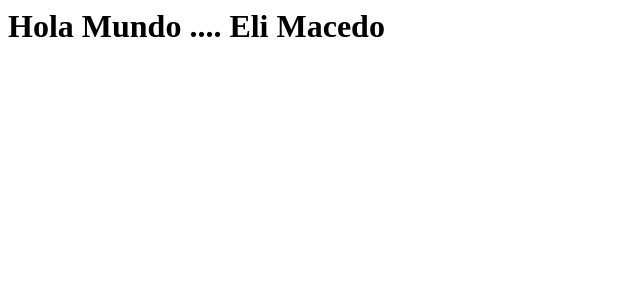
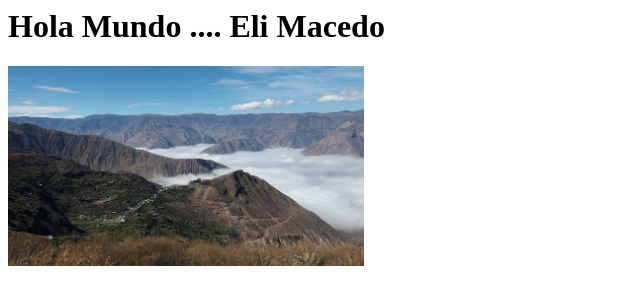
Before and after one commit to ElizabethMacedoB/ElizabethMacedoB.github.io, a plain HTML site: page index.html in a window 1280 px wide. Shown: the whole page, without its empty margins (0-640 px from the left). Drawn offline with Linux system fonts and the light colour scheme.

Commit message:
agregando imagen

```diff
--- a/index.html
+++ b/index.html
@@ -1,3 +1,7 @@
 <html>
     <h1>Hola Mundo .... Eli Macedo</h1>
-</html>
+<div>
+    <img src="tauria.jpg" height="200">
+</div>
+
+    </html>
```
Also changed, not shown: tauria.jpg (added).
